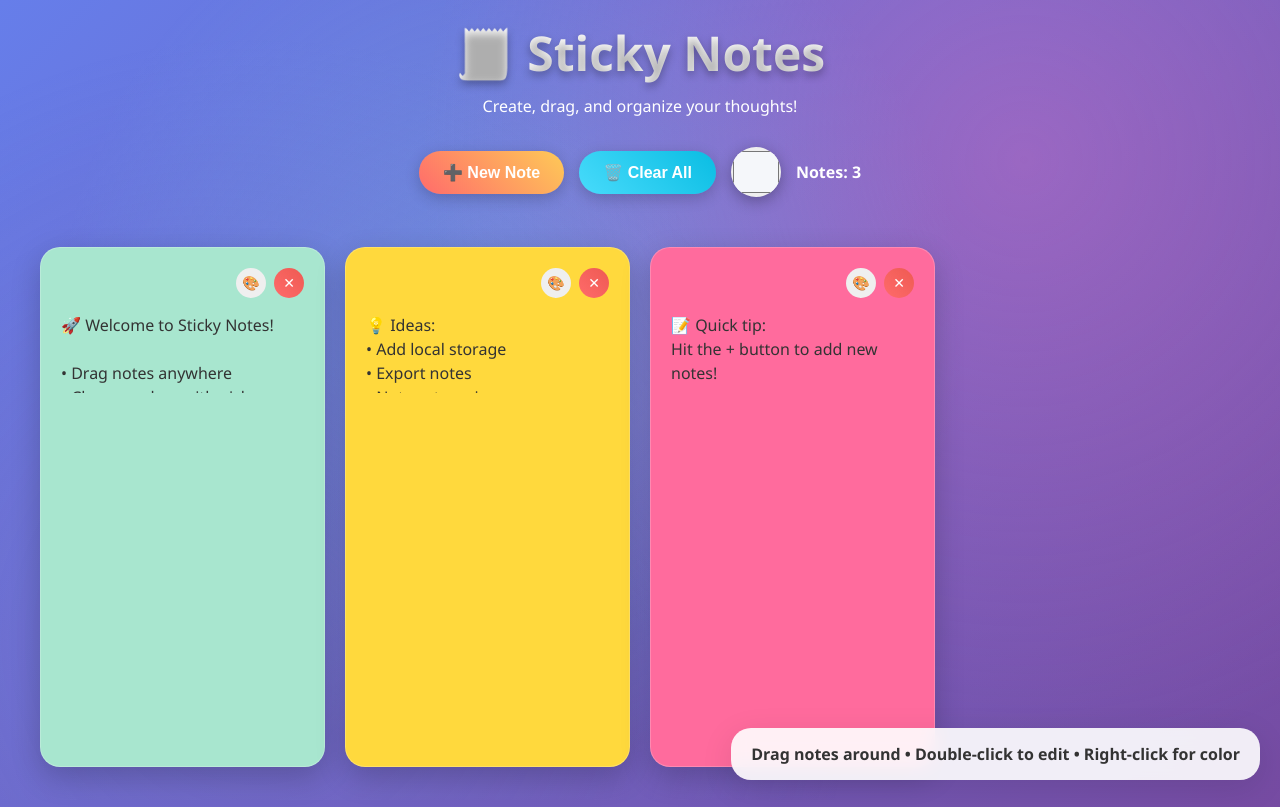
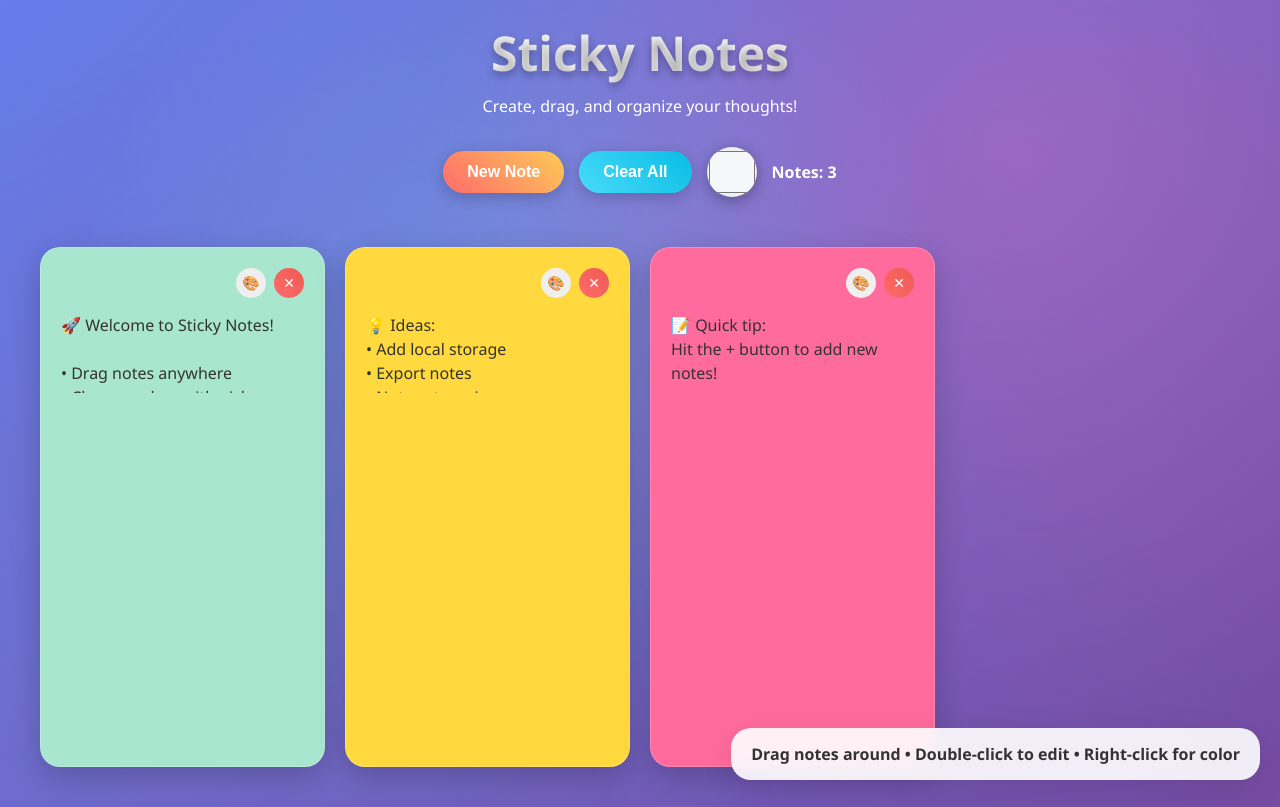
Before and after one commit to priyanamdevmore/StickyNotesBoard, a website: page index.html in a window 1280 px wide. Drawn offline with Linux system fonts and the light colour scheme.

Commit message:
Some stickers is removed

```diff
--- a/index.html
+++ b/index.html
@@ -9,13 +9,13 @@
 <body>
         <div class="container">
         <div class="header">
-            <h1>🧾 Sticky Notes</h1>
+            <h1> Sticky Notes</h1>
             <p>Create, drag, and organize your thoughts!</p>
         </div>
 
         <div class="controls">
-            <button class="btn btn-primary" onclick="addNote()">➕ New Note</button>
-            <button class="btn btn-secondary" onclick="clearAllNotes()">🗑️ Clear All</button>
+            <button class="btn btn-primary" onclick="addNote()">New Note</button>
+            <button class="btn btn-secondary" onclick="clearAllNotes()"> Clear All</button>
             <input type="color" class="color-picker" id="colorPicker" value="#f5f7fa" title="Pick Note Color">
             <span style="color: white; font-weight: 600;">Notes: <span id="noteCount">0</span></span>
         </div>
```
